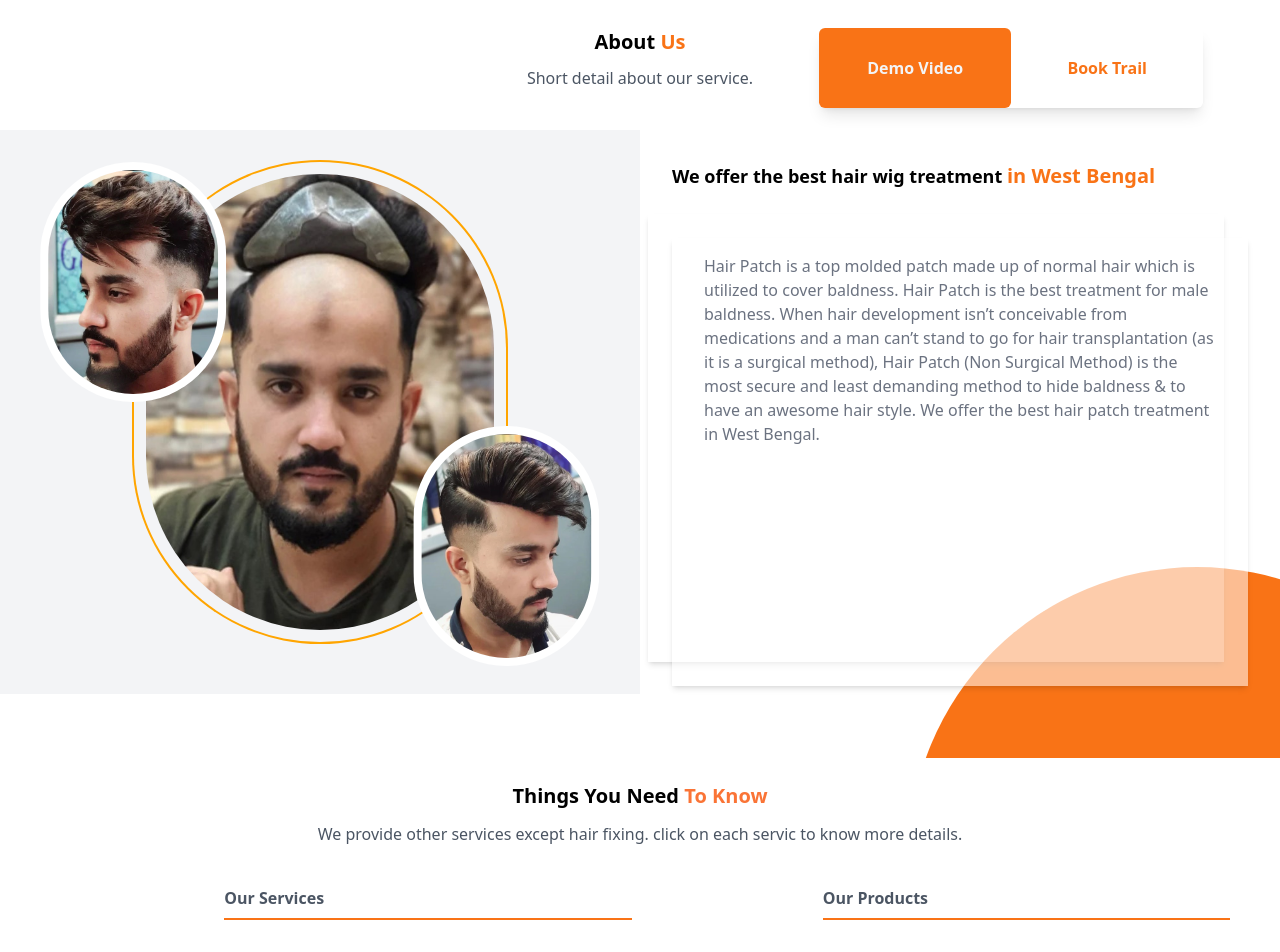
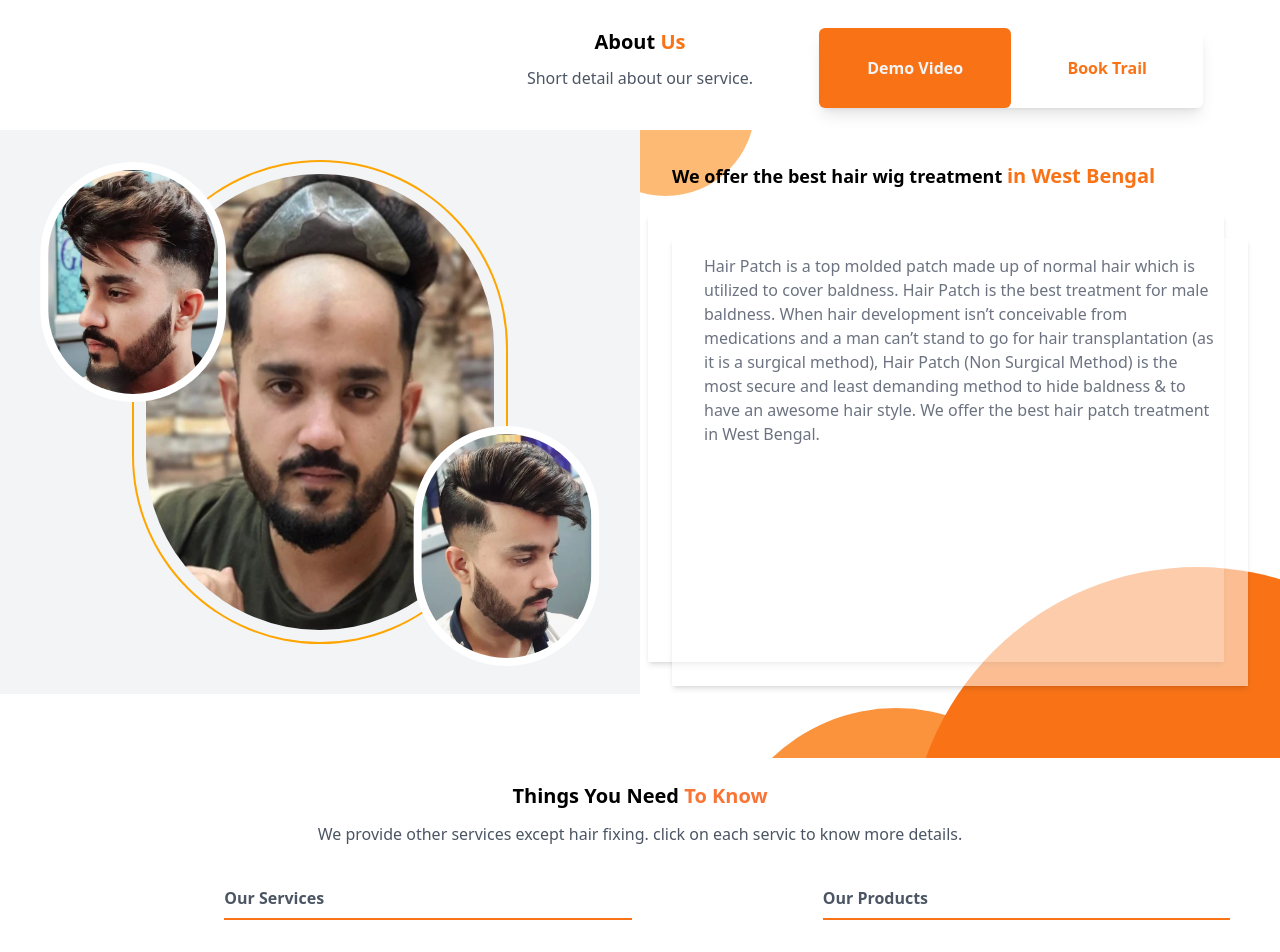
Before and after one commit to pratapbairagi/hair-fixing, a React (Create React App) app: page / in a window 1280 px wide. Shown: the part 660-1612 px from the top of the page. Built offline with nearby package versions, Linux system fonts and the light colour scheme.

Commit message:
added another background designn to about page

```diff
--- a/src/components/about/about.jsx
+++ b/src/components/about/about.jsx
@@ -7,18 +7,22 @@ const About = () => {
         <>
             <div className=" flex flex-col col-span-12 pt-10 py-16 relative overflow-hidden">
                 <div className="w-[70%] lg:w-[45%] aspect-square bg-orange-500 absolute z-10 bottom-[-8%] lg:bottom-[-50%] right-[-16%] rounded-full"></div>
+                <div className="w-[50%] lg:w-[28%] aspect-square bg-orange-400 absolute z-0 bottom-[-9%] lg:bottom-[-40%] right-[36%] lg:right-[16%] rounded-full"></div>
                 <h5 className=" text-xl font-bold w-full text-center"> About <span className="text-orange-500 text-xl font-bold"> Us </span> </h5>
 
                 <p className="text-gray-600 text-md mt-2.5 min-w-[240px] max-w-[70%] mx-auto">Short detail about our service.</p>
 
-                <div className="grid grid-cols-12 mt-10">
+                <div className="grid grid-cols-12 mt-10 relative">
+
                     <div className="col-span-12 lg:col-span-6 flex justify-center relative bg-gray-100 py-8">
                         <img src={left_face} className="absolute h-[20vh] lg:h-[30vh] p-2 rounded-full bg-white" style={{ transform: "translateX(-100%)" }} alt="" />
                         <img src={right_face} className="absolute h-[20vh] lg:h-[30vh] top-[37vh] p-2 rounded-full bg-white" style={{ transform: "translateX(100%)" }} alt="" />
                         <img src={front_face} className=" h-[50vh] lg:h-[60vh] p-3 rounded-full" style={{ boxShadow: "0 0 0 2px orange" }} alt="" />
                     </div>
 
-                    <div className="col-span-12 lg:col-span-6 flex flex-col py-8 relative z-10">
+                    <div className="col-span-12 lg:col-span-6 flex flex-col py-8 relative z-10 overflow-hidden">
+                <div className="w-[50%] lg:w-[28%] aspect-square bg-orange-300 absolute z-10 top-[-14%] lg:top-[-20%] left-[-18%] lg:left-[-10%] rounded-full"></div>
+
                         <h5 className="#222222  font-semibold w-full text-center lg:text-start text-lg px-8 relative z-10"> We offer the best hair wig treatment <span className="text-orange-500 text-xl font-bold"> in West Bengal </span> </h5>
 
                         <p className="text-md text-gray-500 mt-6 px-8 py-4 text-start max-w-[90%] h-max min-h-[56vh] ml-2 relative z-10 shadow-md" style={{ background: "rgba(255, 255, 255, 0.233)" }}>
@@ -26,12 +30,6 @@ const About = () => {
                             Hair Patch is a top molded patch made up of normal hair which is utilized to cover baldness. Hair Patch is the best treatment for male baldness. When hair development isn’t conceivable from medications and a man can’t stand to go for hair transplantation (as it is a surgical method), Hair Patch (Non Surgical Method) is the most secure and least demanding method to hide baldness & to have an awesome hair style. We offer the best hair patch treatment in West Bengal.
                             </p>
                         </p>
-
-                        {/* <div className="h-[150%] w-20 bg-white z-0 absolute left-[103%] -top-24 hidden lg:block" style={{ transform: "rotate(40deg)" }}></div> */}
-                        {/* <div className="h-[150%] w-10 bg-orange-500 absolute left-[60%] -top-24 hidden lg:block" style={{transform:"rotate(30deg)"}}></div> */}
-                        {/* <div className="h-[150%] w-32 bg-orange-500 absolute -left-[16%] -top-16 hidden lg:block" style={{transform:"rotate(30deg)"}}></div> */}
-
-
 
                     </div>
                 </div>
```
